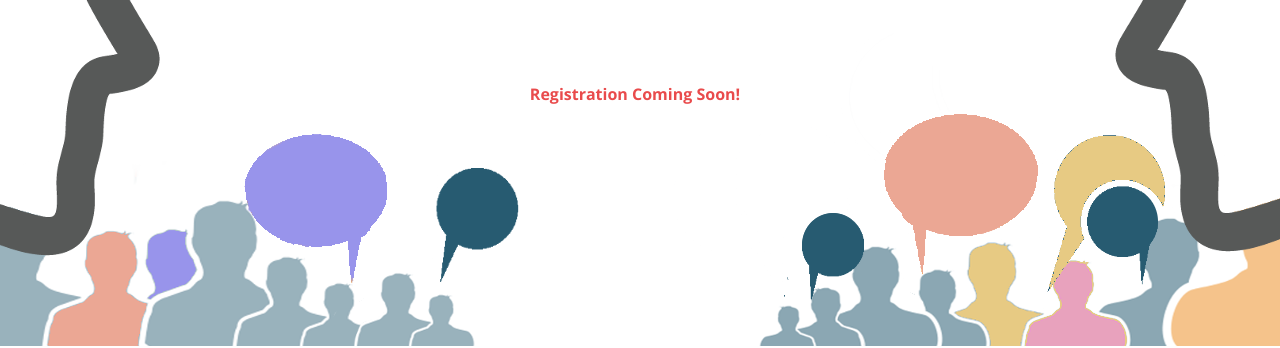
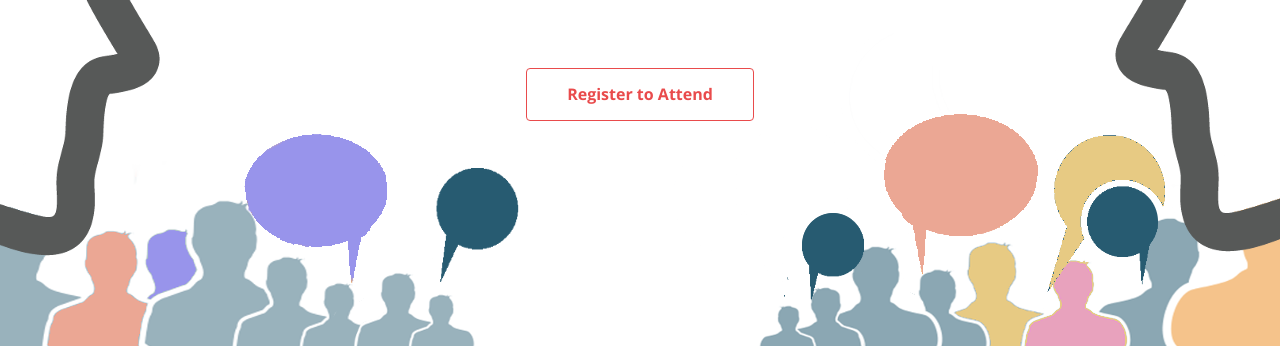
Before and after one commit to munich-science-slam/munich-science-slam.github.io, a plain HTML site: page index.html in a window 1280 px wide. Shown: the part 469-817 px from the top of the page. Drawn offline with nearby package versions, Linux system fonts and the light colour scheme.

Commit message:
updated link

```diff
--- a/index.html
+++ b/index.html
@@ -72,8 +72,7 @@
 		<div class="container">
 			<h1 style="font-family: 'Alegreya Sans SC ExtraBold'">Munich Science Slam</h1>
 			<h2><span>June 26th, 2018 @ 6:30pm</span> Munich, Germany</h2>
-			<a href="#" class="btn button-white">Registration Coming Soon!</a>
-            <!-- <a href="https://www.eventbrite.de/e/1st-munich-science-slam-listen-learn-how-to-give-engaging-scientific-talks-tickets-46284102998" class="btn btn-default">Register</a> -->
+             <a href="https://www.eventbrite.de/e/1st-munich-science-slam-listen-learn-how-to-give-engaging-scientific-talks-tickets-46284102998" class="btn btn-default">Register to Attend</a>
 		</div><!-- /.container -->
 	</div><!-- /.banner-info -->
 </div><!-- /.gb-banner -->
```
